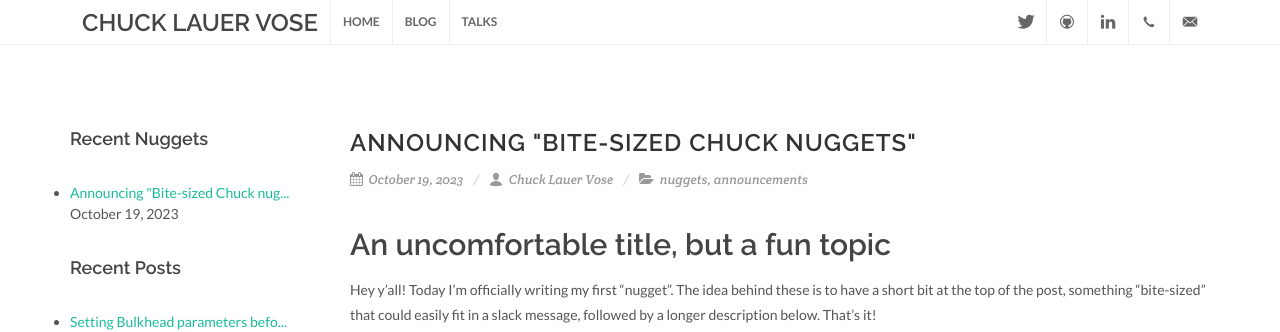
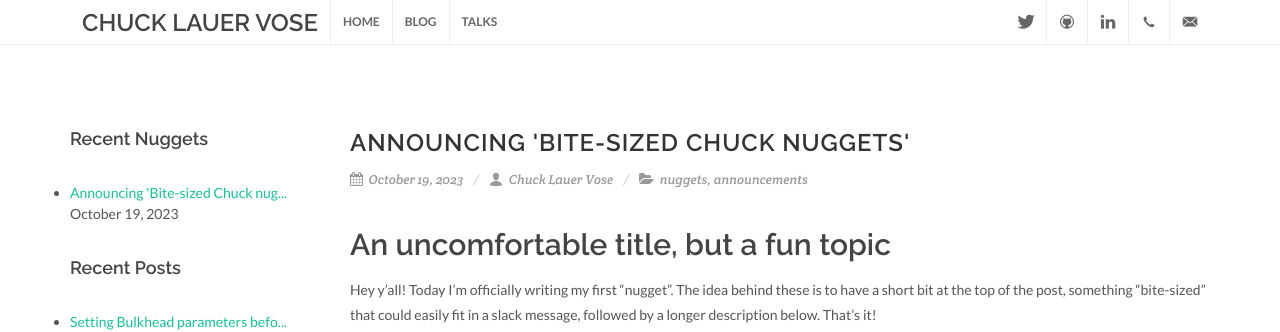
Before and after one commit to vosechu/vosechu.github.io, a Jekyll site: the page built from _posts/2023-10-19-nuggets.md, in a window 1280 px wide. Shown: the top 332 px of the page. Built offline with Jekyll 4.4.1, drawn with Linux system fonts in a browser that asks for light colours; some of the changed lines change nothing that is shown.

Commit message:
fix double quoting problem

```diff
--- a/_layouts/default.html
+++ b/_layouts/default.html
@@ -79,8 +79,10 @@
   <![endif]-->
 
   <!-- Document Title ============================================= -->
-  {% if page.page_title %}
-    <title>{{ page.page_title }} - Chuck Lauer Vose</title>
+  {% if page.title %}
+    <title>{{ page.title }} - Chuck Lauer Vose</title>
+  {% elsif post.title %}
+    <title>{{ post.title }} - Chuck Lauer Vose</title>
   {% else %}
     <title>Chuck Lauer Vose</title>
   {% endif %}
--- a/_posts/2023-10-19-nuggets.md
+++ b/_posts/2023-10-19-nuggets.md
@@ -1,7 +1,7 @@
 ---
 layout: post
 categories: nuggets
-title: Announcing "Bite-sized Chuck nuggets"
+title: Announcing 'Bite-sized Chuck nuggets'
 tags: nuggets, announcements
 ---
 
```
